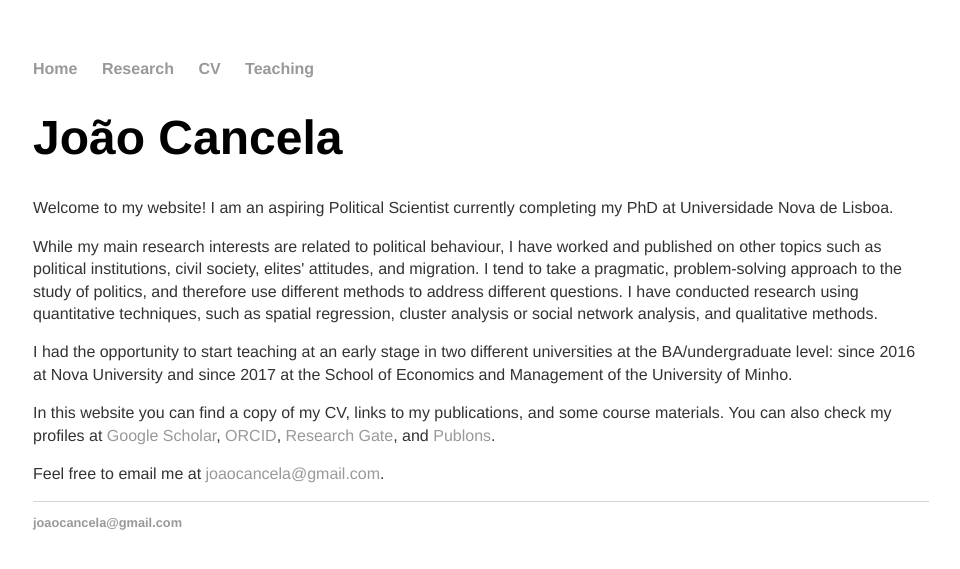
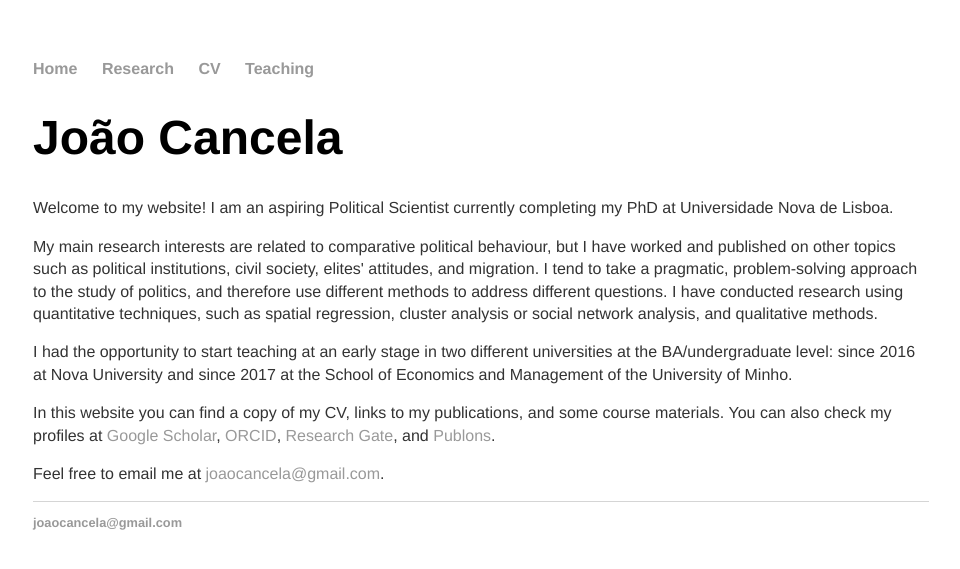
Before and after one commit to joaocancela/joaocancela.github.io, a Jekyll site: the page built from index.html, in a window 1280 px wide. Shown: the top 569 px of the page, without its empty margins (159-1119 px from the left). Built offline with Jekyll 4.4.1, drawn with Linux system fonts in a browser that asks for light colours.

Commit message:
Update index.html

```diff
--- a/index.html
+++ b/index.html
@@ -5,7 +5,7 @@ title: João Cancela
 <div class="blurb">
 	<h1>João Cancela</h1>
 	<p>Welcome to my website! I am an aspiring Political Scientist currently completing my PhD at Universidade Nova de Lisboa. </p>
-	<p> While my main research interests are related to political behaviour, I have worked and published on other topics such as political institutions, civil society, elites' attitudes, and migration. I tend to take a pragmatic, problem-solving approach to the study of politics, and therefore use different methods to address different questions. I have conducted research using quantitative techniques, such as spatial regression, cluster analysis or social network analysis, and qualitative methods. </p>
+	<p> My main research interests are related to comparative political behaviour, but I have worked and published on other topics such as political institutions, civil society, elites' attitudes, and migration. I tend to take a pragmatic, problem-solving approach to the study of politics, and therefore use different methods to address different questions. I have conducted research using quantitative techniques, such as spatial regression, cluster analysis or social network analysis, and qualitative methods. </p>
 	<p>  I had the opportunity to start teaching at an early stage in two different universities at the BA/undergraduate level: since 2016 at Nova University and since 2017 at the School of Economics and Management of the University of Minho. </p>
 	<p> In this website you can find a copy of my CV, links to my publications, and some course materials. You can also check my profiles at <a href=https://scholar.google.com/citations?user=3uFaAyQAAAAJ&hl>Google Scholar</a>, <a href=https://orcid.org/0000-0002-5055-2060>ORCID</a>, <a href=https://www.researchgate.net/profile/Joao_Cancela > Research Gate</a>, and <a href=https://publons.com/researcher/1185891/joao-cancela/> Publons</a>.</p>
 	<p> Feel free to email me at <a href=mailto:joaocancela@gmail.com>joaocancela@gmail.com</a>.</p>
```
